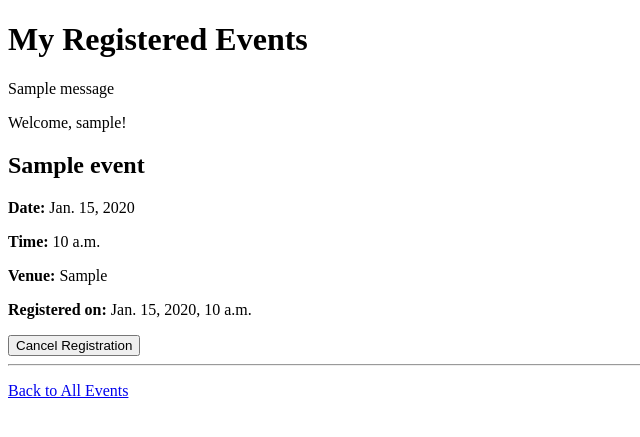
After one commit to dikshya412/Event_Registration_Management, a Django app: page /events/my-registrations/ in a window 1280 px wide. The commit adds this page. Shown: the top 437 px of the page, without its empty margins (0-640 px from the left). Run offline with Django 5.2, Linux system fonts and the light colour scheme; a user stored in the database is signed in; tables that the repository leaves empty hold one stand-in row (values such as "Sample post"); one stand-in notice (Sample message) is shown.

Commit message:
new features

```diff
--- a/events/admin.py
+++ b/events/admin.py
@@ -1,5 +1,6 @@
 from django.contrib import admin
-from .models import Event
+from .models import Event,Registration
 # Register your models here.
 
 admin.site.register(Event)
+admin.site.register(Registration)
--- a/events/models.py
+++ b/events/models.py
@@ -16,4 +16,23 @@ class Event(models.Model):
     created_at = models.DateTimeField(auto_now_add=True)
 
     def __str__(self):
-        return self.title
+        return
+
+
+class Registration(models.Model):
+    student = models.ForeignKey(
+        User,
+        on_delete=models.CASCADE,
+        related_name='registrations'
+    )
+
+    event = models.ForeignKey(
+        Event,
+        on_delete=models.CASCADE,
+        related_name='registrations'
+    )
+
+    registered_at = models.DateTimeField(auto_now_add=True)
+
+    def __str__(self):
+        return f"{self.student.username} - {self.event.title}"
--- /dev/null
+++ b/events/templates/events/my_registrations.html
@@ -0,0 +1,56 @@
+<!DOCTYPE html>
+<html lang="en">
+<head>
+    <meta charset="UTF-8">
+    <meta name="viewport" content="width=device-width, initial-scale=1.0">
+    <title>My Registers</title>
+</head>
+<body>
+    <h1>My Registered Events</h1>
+    {% if messages %}
+        {% for message in messages %}
+            <p>{{ message }}</p>
+        {% endfor %}
+    {% endif %}
+
+    <p>Welcome, {{ request.user.username }}!</p>
+    {% if registrations %}
+        {% for registration in registrations %}
+            <div>
+                <h2>{{ registration.event.title }}</h2>
+                <p>
+                    <strong>Date:</strong>
+                    {{ registration.event.date }}
+                </p>
+                <p>
+                    <strong>Time:</strong>
+                    {{ registration.event.time }}
+                </p>
+                <p>
+                    <strong>Venue:</strong>
+                    {{ registration.event.venue }}
+                </p>
+                <p>
+                    <strong>Registered on:</strong>
+                    {{ registration.registered_at }}
+                </p>
+                <form method="POST"
+                    action="{% url 'cancel_registration' registration.id %}">
+                    {% csrf_token %}
+                    <button type="submit"
+                            onclick="return confirm('Are you sure you want to cancel this registration?');">
+                        Cancel Registration
+                    </button>
+                </form>
+                <hr>
+            </div>
+        {% endfor %}
+    {% else %}
+        <p>You haven't registered for any events yet.</p>
+        <a href="{% url 'event_list' %}">Browse Events</a>
+    {% endif %}
+    <p>
+        <a href="{% url 'event_list' %}">Back to All Events</a>
+    </p>
+</body>
+</html>
--- a/events/urls.py
+++ b/events/urls.py
@@ -9,5 +9,8 @@ urlpatterns = [
     path('create/', views.event_create, name='event_create'),
     path('<int:event_id>/edit/', views.event_update, name='event_update'),
     path('<int:event_id>/delete/', views.event_delete, name='event_delete'),
+    path('event/<int:event_id>/register/',views.event_register,name='event_register'),
     path('<int:event_id>/', views.event_detail, name='event_detail'),
+    path('my-registrations/', views.my_registrations, name='my_registrations'),
+    path('registration/<int:registration_id>/cancel/',views.cancel_registration,name='cancel_registration'),
 ]
--- a/events/views.py
+++ b/events/views.py
@@ -1,9 +1,11 @@
+from django.utils import timezone
 from django.http import HttpResponse
 from django.shortcuts import render, get_object_or_404,redirect
-from .models import Event
+from .models import Event,Registration
 from .forms import EventForm,RegisterForm
 from django.contrib.auth import authenticate, login, logout
 from django.contrib.auth.decorators import login_required
+from django.contrib import messages
 
 # Create your views here.
 
@@ -18,9 +20,20 @@ def event_list(request):
 # for each event details
 def event_detail(request, event_id):
     event = get_object_or_404(Event, id=event_id)
+    is_registered = False
+
+    if request.user.is_authenticated:
+        is_registered = Registration.objects.filter(
+            student=request.user,
+            event = event
+        ).exists()
+
+    registration_count = Registration.objects.filter(event=event).count()
 
     return render(request, 'events/event_detail.html', {
-        'event': event
+        'event': event,
+        'is_registered': is_registered,
+        'registration_count':registration_count
     })
 
 # for creating events
@@ -118,3 +131,63 @@ def user_login(request):
 def user_logout(request):
     logout(request)
     return redirect('event_list')
+
+# for registration
+@login_required
+def event_register(request, event_id):
+    event = get_object_or_404(Event, id=event_id)
+    if request.method != 'POST':
+        return redirect('event_detail', event_id=event.id)
+    event_datetime = timezone.make_aware(
+        timezone.datetime.combine(event.date, event.time)
+    )
+    if event_datetime < timezone.now():
+        messages.error(
+            request,
+            'Registration is closed because this event has already started.'
+        )
+        return redirect('event_detail', event_id=event.id)
+    registration, created = Registration.objects.get_or_create(
+        student=request.user,
+        event=event
+    )
+    if created:
+        messages.success(
+            request,
+            'You have successfully registered for this event!'
+        )
+    else:
+        messages.info(
+            request,
+            'You are already registered for this event.'
+        )
+
+    return redirect('event_detail', event_id=event.id)
+
+# for registration page
+@login_required
+def my_registrations(request):
+    registrations = Registration.objects.filter(
+        student=request.user
+    ).select_related('event')
+
+    return render(request,'events/my_registrations.html',{'registrations': registrations})
+
+# for cancel
+@login_required
+def cancel_registration(request, registration_id):
+    registration = get_object_or_404(
+        Registration,
+        id=registration_id,
+        student=request.user
+    )
+
+    if request.method == 'POST':
+        registration.delete()
+        messages.success(
+            request,
+            'Your event registration has been cancelled.'
+        )
+        return redirect('my_registrations')
+
+    return redirect('my_registrations')
```
Also changed, not shown: events/templates/events/event_detail.html (+26 -7 lines), events/migrations/0002_registration.py (added).
